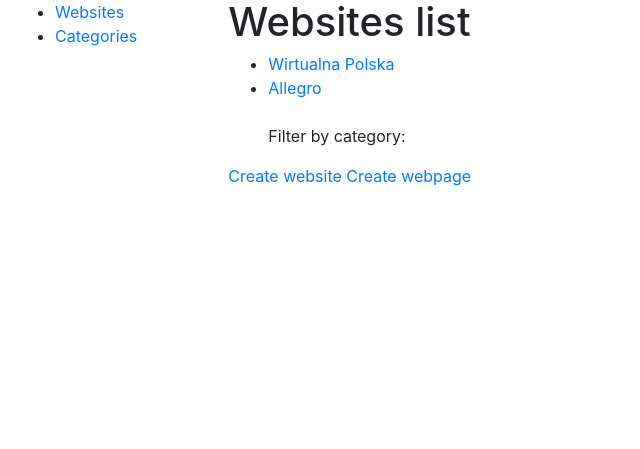
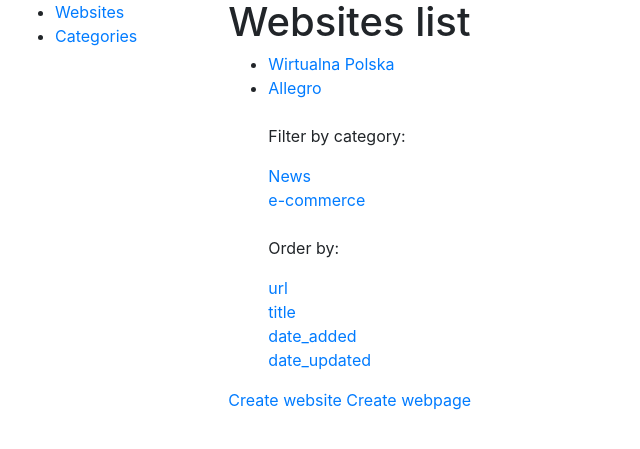
Before and after one commit to outlaw1988/web-sites, a Django app: page /websites in a window 1280 px wide. Shown: the top 449 px of the page, without its empty margins (0-640 px from the left). Run offline with Django 3.2, Linux system fonts and the light colour scheme; data comes from the database, SQL or seed files in the repository; some libraries are stand-ins or nearby versions.

Commit message:
Ordering added

```diff
--- a/webSites/webSitesApp/models.py
+++ b/webSites/webSitesApp/models.py
@@ -28,6 +28,9 @@ class WebsiteCategory(models.Model):
     def __str__(self):
         return self.name
 
+    def get_filter(self):
+        return reverse('websites-cat', args=[str(self.name)])
+
 
 class WebPage(models.Model):
     website = models.ForeignKey('Website', on_delete=models.SET_NULL, null=True)
--- a/webSites/webSitesApp/templates/websites.html
+++ b/webSites/webSitesApp/templates/websites.html
@@ -15,7 +15,15 @@
       <p>Filter by category:</p>
 
       {% for category in categories %}
-        <a href="?q={{category.id}}">{{ category }}</a>
+        <a href="{{ category.get_filter }}">{{ category.name }}</a>
+        <br>
+      {% endfor %}
+      <br>
+      <p>Order by:</p>
+
+      {% for field in field_names %}
+        <a href="{% url 'website-ord' field %}">{{field}}</a>
+        <br>
       {% endfor %}
 
     </ul>
--- a/webSites/webSitesApp/views.py
+++ b/webSites/webSitesApp/views.py
@@ -16,6 +16,14 @@ from .forms import CategoryForm
 class Websites(ListView):
     model = Website
     template_name = "websites.html"
+
+    def get_context_data(self, **kwargs):
+        data = super().get_context_data(**kwargs)
+        categories = WebsiteCategory.objects.all()
+        data['categories'] = categories
+        field_names = ['url', 'title', 'date_added', 'date_updated']
+        data['field_names'] = field_names
+        return data
 
     def get_queryset(self):
         if "category" in self.kwargs:
```
